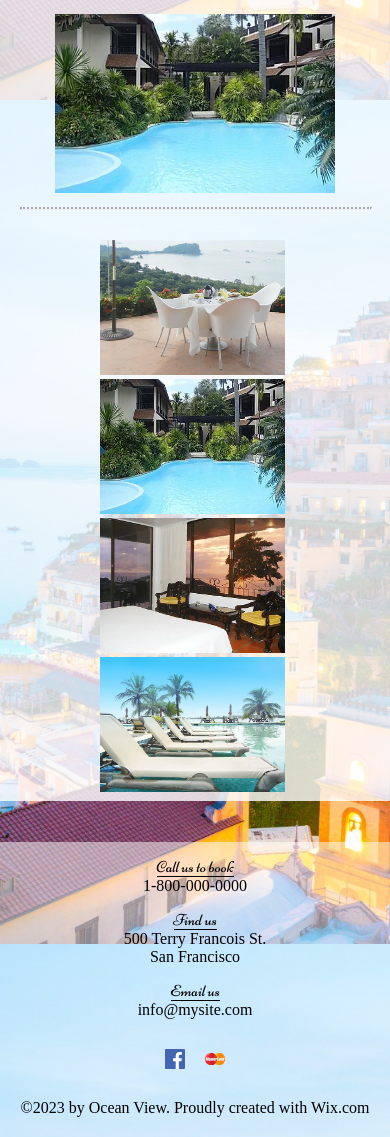
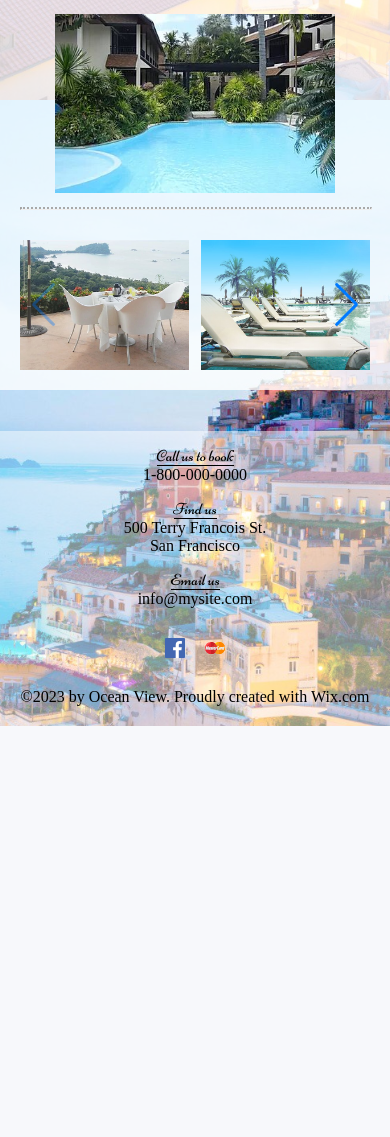
Before and after one commit to Tirli-Pirli/hotel, a web app: file public/theHotel.html in a window 390 px wide. Shown: the part 744-1881 px from the top of the page. After the commit the page ends 1470 px from the top, so only its background shows below. Run offline with its HTML, style and script files only (its server is not run), Linux system fonts and the light colour scheme.

Commit message:
one swiper done

```diff
--- a/public/theHotel.html
+++ b/public/theHotel.html
@@ -8,6 +8,7 @@
     <link rel="stylesheet" href="assets/style/app.css">
     <link href="https://fonts.googleapis.com/css?family=Niconne&display=swap" rel="stylesheet">
     <link href="https://fonts.googleapis.com/css?family=Open+Sans&display=swap" rel="stylesheet">
+    <link rel="stylesheet" href="https://unpkg.com/swiper/css/swiper.min.css">
 <link href="assets/style/app.css" rel="stylesheet"></head>
 <body>
     <section class="hero">
@@ -85,18 +86,38 @@
             </div>
             <hr class="dots2">
             <div class="imgbottom">
-                <picture >
-                    <img class="imgsize effect" src="assets/images/chairs.jpg" alt="img">
-                </picture>
-                <picture>
-                    <img class="imgsize effect" src="assets/images/swimpool.jpg" alt="img">
-                </picture>
-                <picture>
-                    <img class="imgsize effect" src="assets/images/room.jpg" alt="img">
-                </picture>
-                <picture>
-                    <img class="imgsize effect" src="assets/images/palms.jpg" alt="img">
-                </picture>
+                <div class="swiper-container">
+        <div class="swiper-wrapper">
+            <div class="swiper-slide">
+                <img src="assets/images/chairs.jpg" alt="">
+            </div>
+            <div class="swiper-slide">
+                <img src="assets/images/palms.jpg" alt="">
+            </div>
+            <div class="swiper-slide">
+                <img src="assets/images/swimpool.jpg" alt="">
+            </div>
+            <div class="swiper-slide">
+                <img src="assets/images/room.jpg" alt="">
+            </div>
+            <div class="swiper-slide">
+                <img src="assets/images/chairs.jpg" alt="">
+            </div>
+            <div class="swiper-slide">
+                <img src="assets/images/palms.jpg" alt="">
+            </div>
+            <div class="swiper-slide">
+                <img src="assets/images/swimpool.jpg" alt="">
+            </div>
+            <div class="swiper-slide">
+                <img src="assets/images/room.jpg" alt="">
+            </div>
+        </div>
+        <div class="swiper-pagination"></div>
+        <!-- If we need navigation buttons -->
+        <div class="swiper-button-prev"></div>
+        <div class="swiper-button-next"></div>
+    </div>
             </div>
             </div>
             </div>
@@ -123,5 +144,6 @@
             </picture>
             <p class="end">©2023 by Ocean View. Proudly created with Wix.com</p>
         </footer>    </section>
-
-    <script type="text/javascript" src="main.js"></script>
+    <script src="https://unpkg.com/swiper/js/swiper.min.js"></script>
+<script type="text/javascript" src="main.js"></script></body>
+</html>
--- a/src/assets/style/hotel.scss
+++ b/src/assets/style/hotel.scss
@@ -33,13 +33,15 @@
     }
     .imgbottom {
         @include imgBottom;
-        .imgsize {
-            width: 185px;
-            height: 135px;
-            cursor: pointer;
-
+            .swiper-slide {
+                margin: 0px;
+                img {
+                    width: 200px;
+                    height: 130px;
+                    margin: 0px;
+                    }
+                }
         }
-    }
 
 }
 .effect:hover {
--- a/src/assets/style/media.scss
+++ b/src/assets/style/media.scss
@@ -90,6 +90,7 @@
 }
 
 //hotel page //
+
 @media (max-width:820px) {
     .containerHotel {
         .contentHotel {
@@ -99,10 +100,6 @@
             }
             .containerTxtImg {
                 justify-content: center;
-            }
-            .imgbottom {
-                flex-direction: column;
-                align-items: center;
             }
         }
     }
@@ -129,17 +126,11 @@
                     }
                 }
             }
-            .imgbottom {
-                flex-wrap: wrap;
-                .imgsize {
-                    margin-right: 5px;
-                }
-            }
         }
     }
 }
 
-@media (max-width:320px) , (max-width:390px) {
+@media (max-width:320px) , (max-width:390px),(max-width:440px){
     .containerHotel {
         .contentHotel {
             .containerTxtImg {
@@ -151,8 +142,10 @@
                 }
             }
             .imgbottom {
-                justify-content: center;
-                padding-bottom: 5px;
+                .swiper-slide {
+                    display: flex;
+                    justify-content: center;
+                }
             }
         }
     }
```
Also changed, not shown: src/index.js (+27 -0 lines), src/theHotel.hbs (+36 -12 lines), public/assets/style/app.css, public/main.js.
